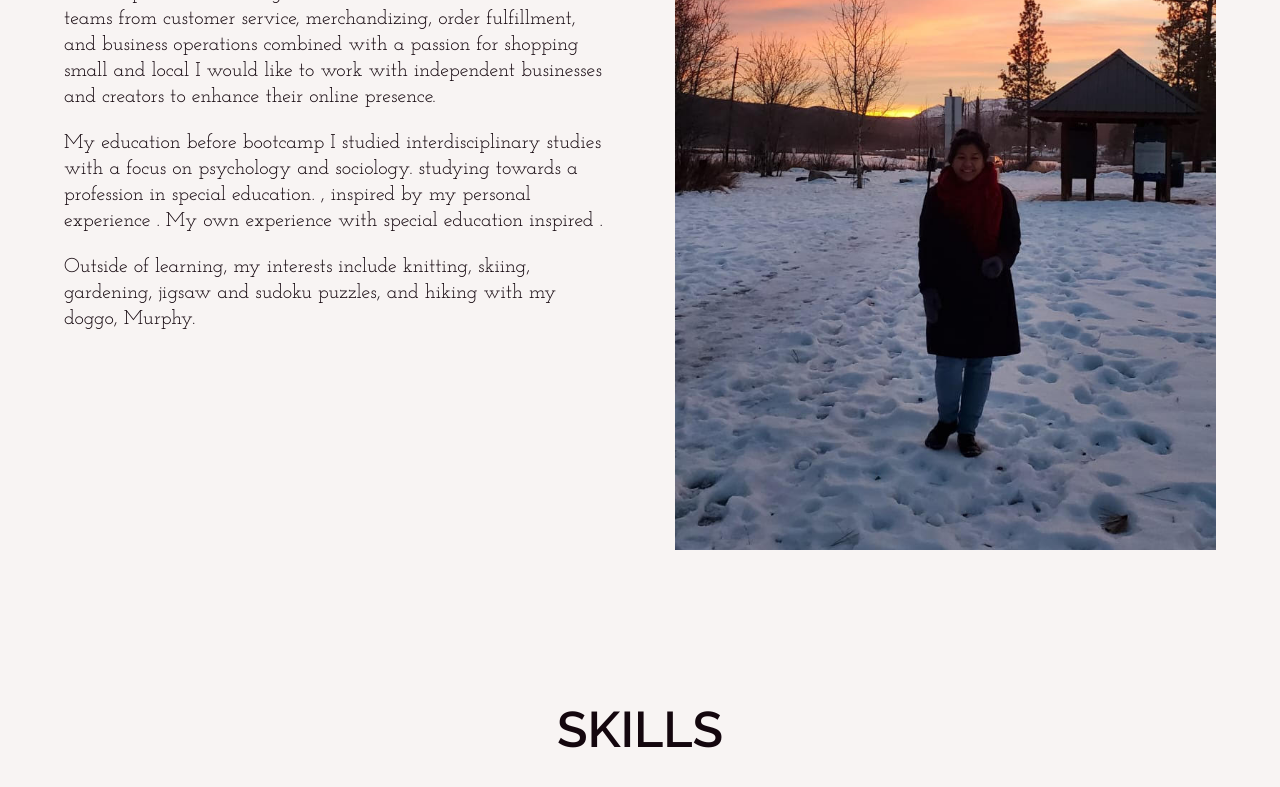
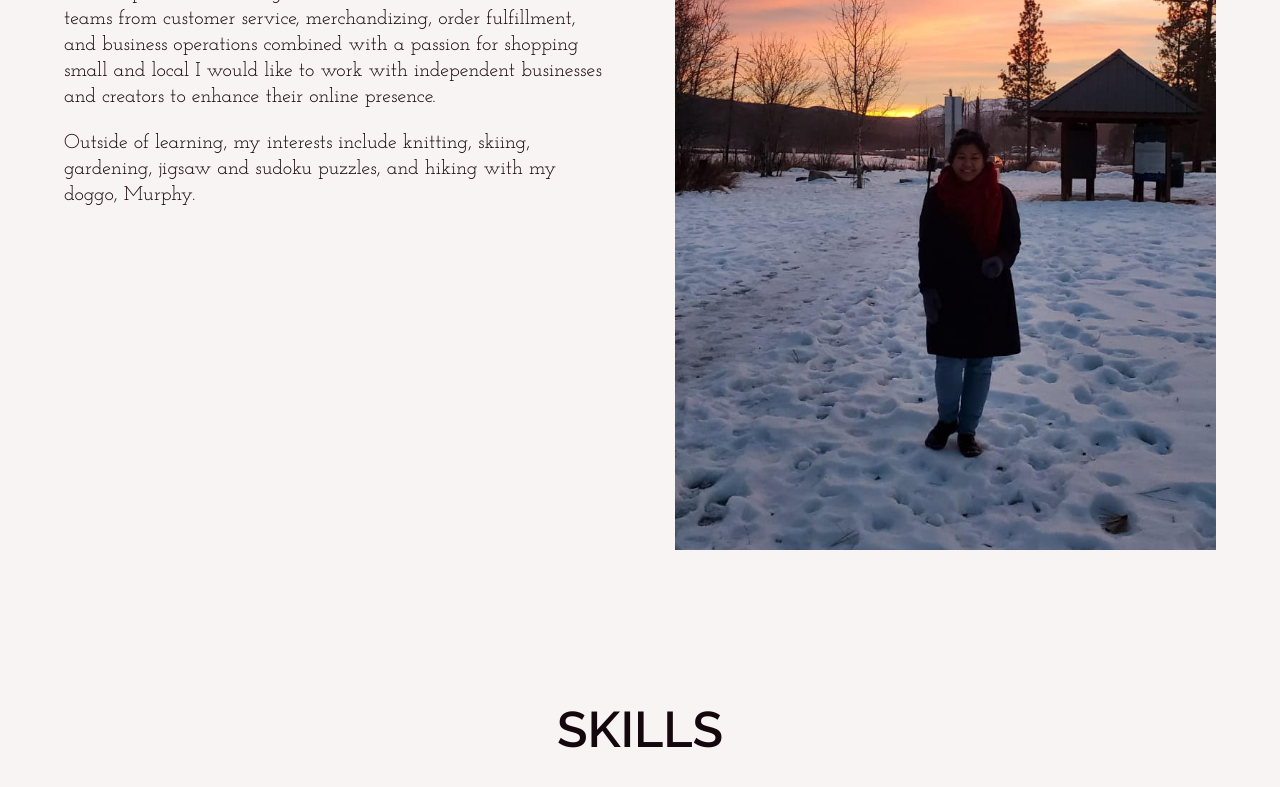
Before and after one commit to KirstenHattori/portfolio, a plain HTML site: page index.html in a window 1280 px wide. Shown: the part 1200-1987 px from the top of the page. Drawn offline with nearby package versions, Linux system fonts and the light colour scheme.

Commit message:
removed unfinished about copy

```diff
--- a/index.html
+++ b/index.html
@@ -70,11 +70,6 @@
           </p>
           <p>
             With a professional background in retail and e-commerce on teams from customer service, merchandizing, order fulfillment, and business operations combined with a passion for shopping small and local I would like to work with independent businesses and creators to enhance their online presence.
-          </p>
-          <p>
-            My education before bootcamp I studied interdisciplinary studies with a focus on psychology and sociology.
-             studying towards a profession in special education. , inspired by my personal experience
-            . My own experience with special education inspired .
           </p>
           <p>
             Outside of learning, my interests include knitting, skiing, gardening, jigsaw and sudoku puzzles, and hiking with my doggo, Murphy.
```
